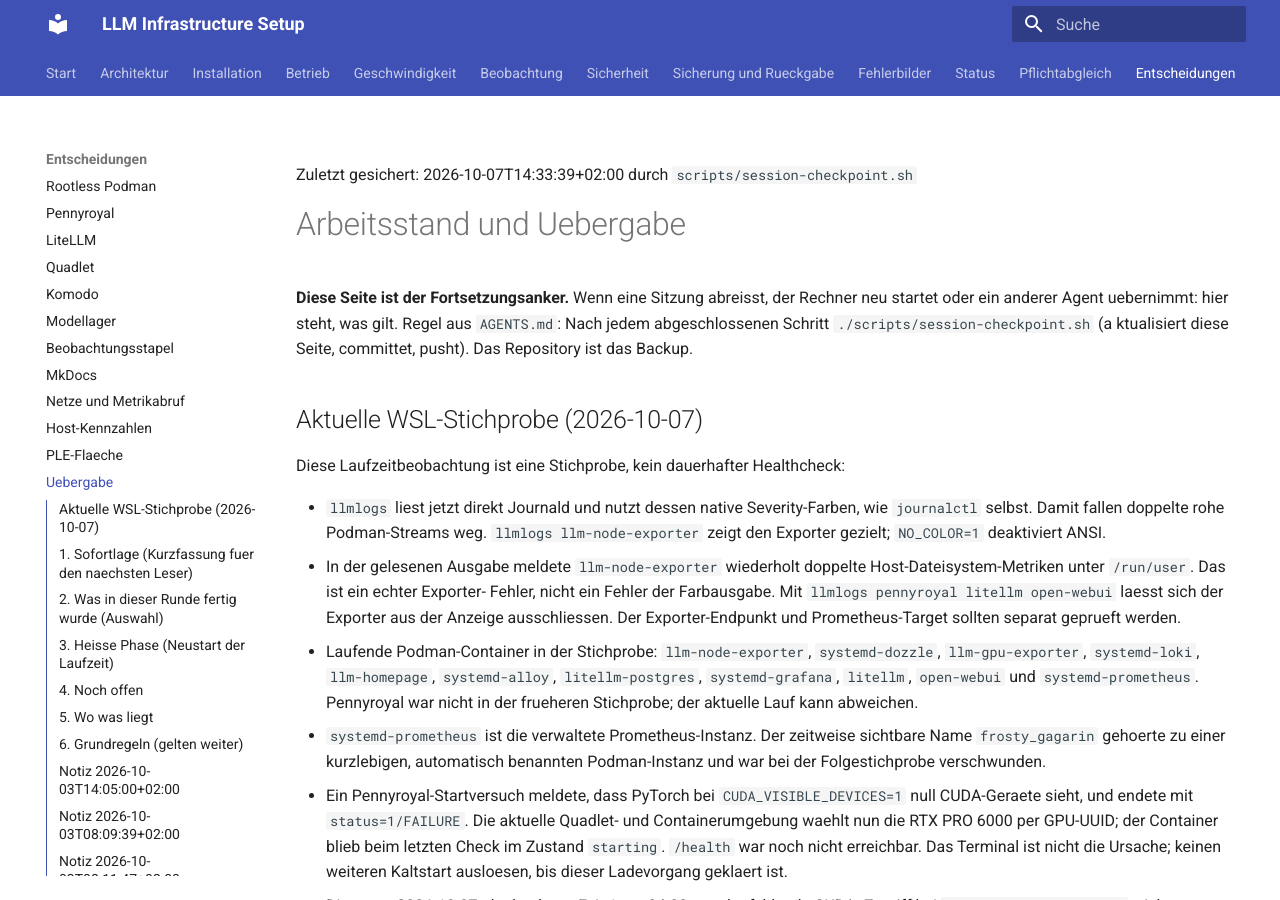
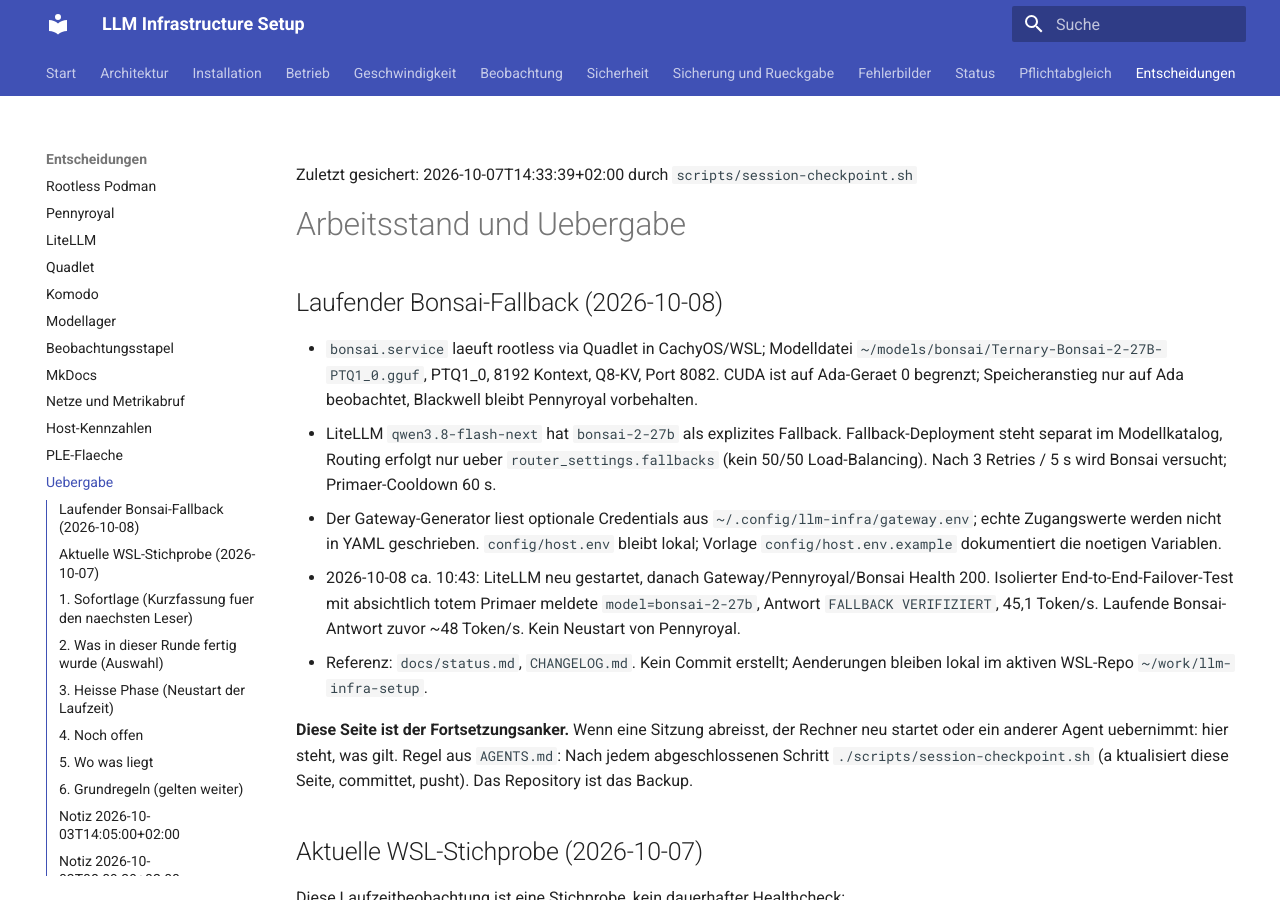
Before and after one commit to thomasdenk79-cyber/llm-infra-setup, an MkDocs documentation site: the page built from docs/HANDOFF.md, in a window 1280 px wide and 900 px high. Built offline with MkDocs 1.6.1 and Material for MkDocs 9.7.7, drawn with Linux system fonts in a browser that asks for light colours.

Commit message:
feat(gateway): Bonsai 2 27B auf Ada als LiteLLM-Fallback (env-gated router fallbacks, Quadlet bonsai.service)
Generator ergaenzt bei FALLBACK_LITELLM_MODEL+FALLBACK_API_KEY ein zweites Deployment unter eigenem Namen bonsai-2-27b und router_settings.fallbacks; leer laesst es die Einzeld-Konfiguration byte-identisch. Runtime-Env (~/.config/llm-infra/gateway.env) wird gelesen, Secrets bleiben ausserhalb. Failover isoliert veraendert mit totem Primaer verifiziert (45.1 tok/s). make validate rc=0.

```diff
--- a/docs/HANDOFF.md
+++ b/docs/HANDOFF.md
@@ -1,6 +1,14 @@
 Zuletzt gesichert: 2026-10-07T14:33:39+02:00 durch `scripts/session-checkpoint.sh`
 
 # Arbeitsstand und Uebergabe
+
+## Laufender Bonsai-Fallback (2026-10-08)
+
+* `bonsai.service` laeuft rootless via Quadlet in CachyOS/WSL; Modelldatei `~/models/bonsai/Ternary-Bonsai-2-27B-PTQ1_0.gguf`, PTQ1_0, 8192 Kontext, Q8-KV, Port 8082. CUDA ist auf Ada-Geraet 0 begrenzt; Speicheranstieg nur auf Ada beobachtet, Blackwell bleibt Pennyroyal vorbehalten.
+* LiteLLM `qwen3.8-flash-next` hat `bonsai-2-27b` als explizites Fallback. Fallback-Deployment steht separat im Modellkatalog, Routing erfolgt nur ueber `router_settings.fallbacks` (kein 50/50 Load-Balancing). Nach 3 Retries / 5 s wird Bonsai versucht; Primaer-Cooldown 60 s.
+* Der Gateway-Generator liest optionale Credentials aus `~/.config/llm-infra/gateway.env`; echte Zugangswerte werden nicht in YAML geschrieben. `config/host.env` bleibt lokal; Vorlage `config/host.env.example` dokumentiert die noetigen Variablen.
+* 2026-10-08 ca. 10:43: LiteLLM neu gestartet, danach Gateway/Pennyroyal/Bonsai Health 200. Isolierter End-to-End-Failover-Test mit absichtlich totem Primaer meldete `model=bonsai-2-27b`, Antwort `FALLBACK VERIFIZIERT`, 45,1 Token/s. Laufende Bonsai-Antwort zuvor ~48 Token/s. Kein Neustart von Pennyroyal.
+* Referenz: `docs/status.md`, `CHANGELOG.md`. Kein Commit erstellt; Aenderungen bleiben lokal im aktiven WSL-Repo `~/work/llm-infra-setup`.
 
 **Diese Seite ist der Fortsetzungsanker.** Wenn eine Sitzung abreisst, der Rechner
 neu startet oder ein anderer Agent uebernimmt: hier steht, was gilt. Regel aus
```
Also changed, not shown: CHANGELOG.md (+6 -0 lines), docs/status.md (+8 -0 lines), 3 other files.
